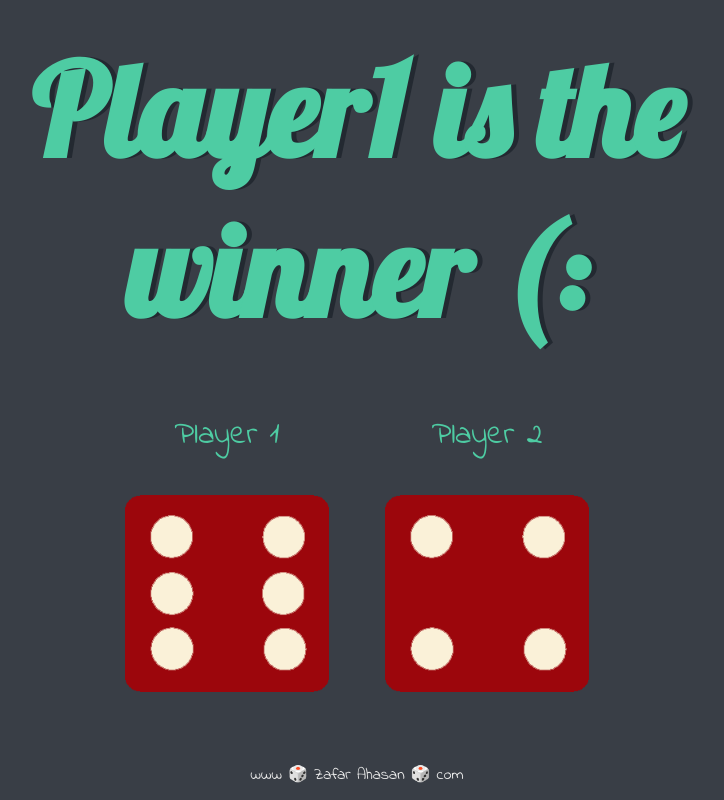
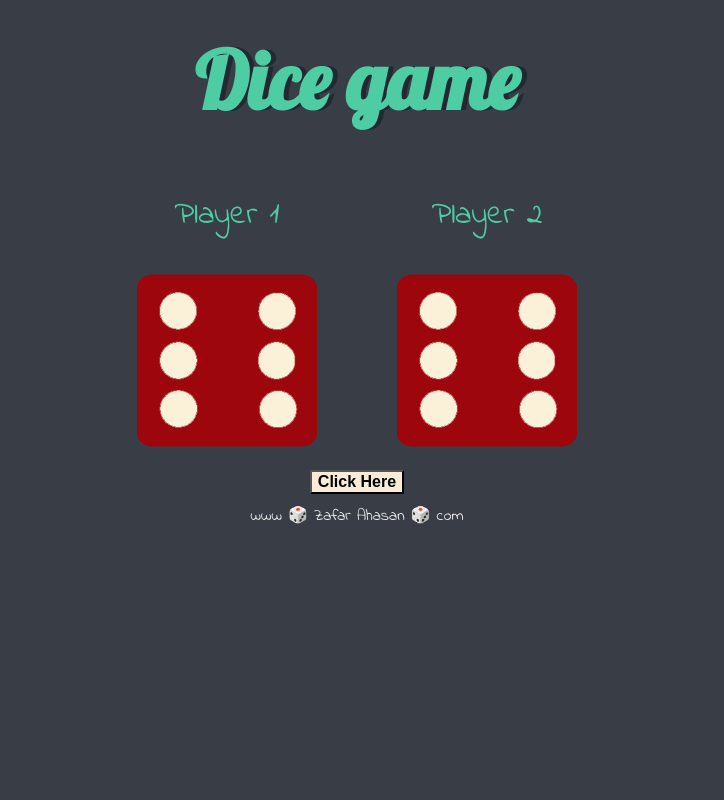
Before and after one commit to zafarD/first-web-page, a plain HTML site: page project-page/The Dice Game/dicee.html in a window 1280 px wide. Shown: the whole page, without its empty margins (283-1007 px from the left). Drawn offline with Linux system fonts and the light colour scheme.

Commit message:
Dice game update added button for more interactive web design

```diff
--- a/project-page/The Dice Game/dicee.html
+++ b/project-page/The Dice Game/dicee.html
@@ -1,5 +1,6 @@
 <!DOCTYPE html>
 <html lang="en" dir="ltr">
+
 <head>
   <meta charset="utf-8">
   <title>Dicee</title>
@@ -7,10 +8,11 @@
   <link href="https://fonts.googleapis.com/css?family=Indie+Flower|Lobster" rel="stylesheet">
 
 </head>
+
 <body>
 
   <div class="container">
-      <h1>Refresh Me</h1>
+    <h1>Dice game</h1>
 
     <div class="dice">
       <p>Player 1</p>
@@ -21,7 +23,9 @@
       <p>Player 2</p>
       <img class="img2" src="./images/dice6.png">
     </div>
-
+    <div>
+      <button id="btn">Click Here</button>
+    </div>
   </div>
 
   <script src="./index.js"></script>
@@ -30,4 +34,5 @@
 <footer>
   www 🎲 Zafar Ahasan 🎲 com
 </footer>
+
 </html>
--- a/project-page/The Dice Game/index.js
+++ b/project-page/The Dice Game/index.js
@@ -1,3 +1,4 @@
+function showResult() {
     var randomNumber1 = Math.floor((Math.random() * 6) + 1);
     var randomNumber2 = Math.floor((Math.random() * 6) + 1);
     // var img = document.querySelectorAll(".dice img");
@@ -6,11 +7,14 @@ document.querySelector(".img1").setAttribute("src", "./images/dice" + randomNumb
     document.querySelector(".img2").setAttribute("src", "./images/dice" + randomNumber2 + ".png");
 
     if (randomNumber1 > randomNumber2) {
-    document.querySelector("h1").innerHTML = "Player1 is the winner (:";
+        document.querySelector("h1").innerHTML = "Player 1 is the winner (:";
     }
     else if (randomNumber1 < randomNumber2) {
-    document.querySelector("h1").innerHTML = "Player2 is the winner (:";
+        document.querySelector("h1").innerHTML = "Player 2 is the winner (:";
     }
     else {
         document.querySelector("h1").innerHTML = "Draw! ):";
     }
+}
+
+document.querySelector("#btn").onclick = showResult;
--- a/project-page/The Dice Game/styles.css
+++ b/project-page/The Dice Game/styles.css
@@ -18,7 +18,7 @@ h1 {
   margin: 30px;
   font-family: 'Lobster', cursive;
   text-shadow: 5px 0 #232931;
-  font-size: 8rem;
+  font-size: 5rem;
   color: #4ECCA3;
 }
 
@@ -29,11 +29,24 @@ p {
 }
 
 img {
-  width: 80%;
+  width: 70%;
+}
+
+#btn {
+  margin-top: 1rem;
+  background-color: antiquewhite;
+  font-weight: bold;
+  font-size: 1rem;
+}
+
+#btn:hover {
+  color: rgb(98, 160, 70);
+  text-underline-offset: 1rem;
+  text-decoration-color: rgb(181, 181, 181);
 }
 
 footer {
-  margin-top: 5%;
+  margin-top: 10px;
   color: #EEEEEE;
   text-align: center;
   font-family: 'Indie Flower', cursive;
```
Lines whose indentation alone changed are shown as unchanged.
